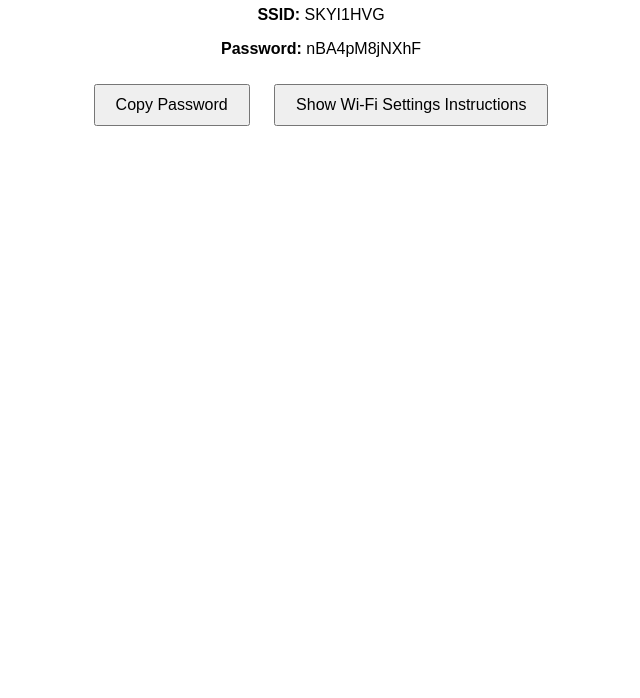
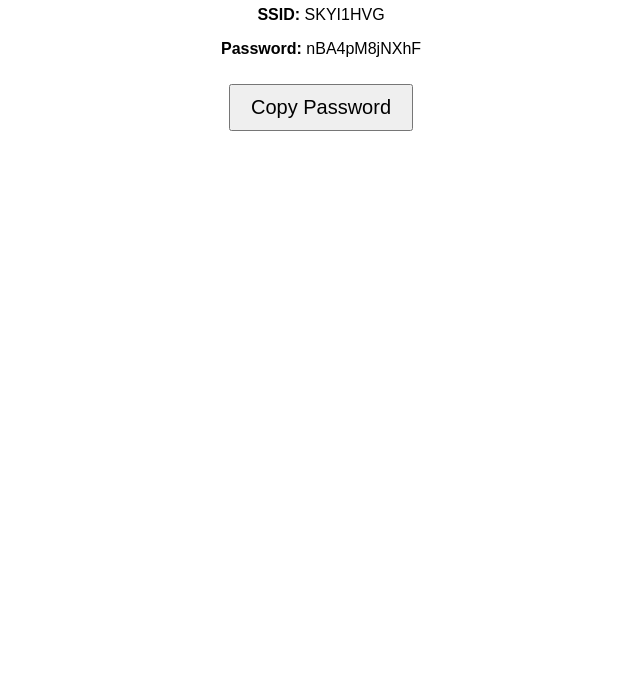
Before and after one commit to KeenanMarrier/index.html, a plain HTML site: page index.html in a window 1280 px wide. Shown: the part 102-800 px from the top of the page, without its empty margins (319-959 px from the left). Drawn offline with Linux system fonts and the light colour scheme.

Commit message:
Update index.html

```diff
--- a/index.html
+++ b/index.html
@@ -10,7 +10,7 @@
         }
         button {
             padding: 10px 20px;
-            font-size: 16px;
+            font-size: 20px;
             margin: 10px;
             cursor: pointer;
         }
@@ -22,8 +22,6 @@
     <p><strong>Password:</strong> <span id="wifi-password">
 nBA4pM8jNXhF</span></p>
     <button onclick="copyPassword()">Copy Password</button>
-    <button onclick="showInstructions()">Show Wi-Fi Settings Instructions</button>
-
     <script>
         function copyPassword() {
             const password = document.getElementById("wifi-password").innerText;
@@ -33,10 +31,6 @@ nBA4pM8jNXhF</span></p>
                 alert("Failed to copy password: " + err);
             });
         }
-
-        function showInstructions() {
-            alert("To connect to Wi-Fi:\n1. Go to Settings.\n2. Tap Wi-Fi.\n3. Select the network 'YourNetworkName'.\n4. Paste the password.");
-        }
     </script>
 </body>
 </html>
```
